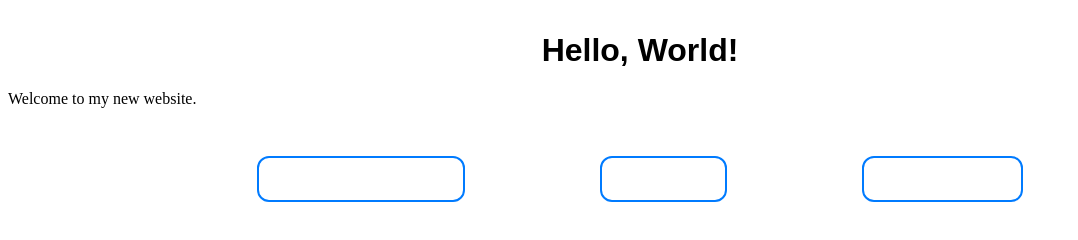
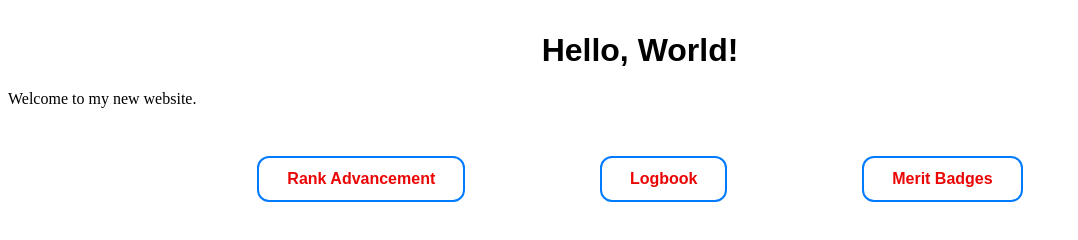
Before and after one commit to Tanaka789/UI, a plain HTML site: page index.html in a window 1280 px wide. Shown: the whole page, without its empty margins (0-1078 px from the left). Drawn offline with Linux system fonts and the light colour scheme.

Commit message:
changes color to be readable for nav btn

```diff
--- a/styles.css
+++ b/styles.css
@@ -29,7 +29,7 @@
 /* Style each anchor tag into a nice rounded box */
 .nav_btn {
   text-decoration: none;        /* Removes the default blue underline */
-  color: #ffff;               /* Dark grey text color */
+  color: #eb0606;               /* Dark grey text color */
   font-family: Arial, sans-serif;
   font-weight: bold;
 
```
